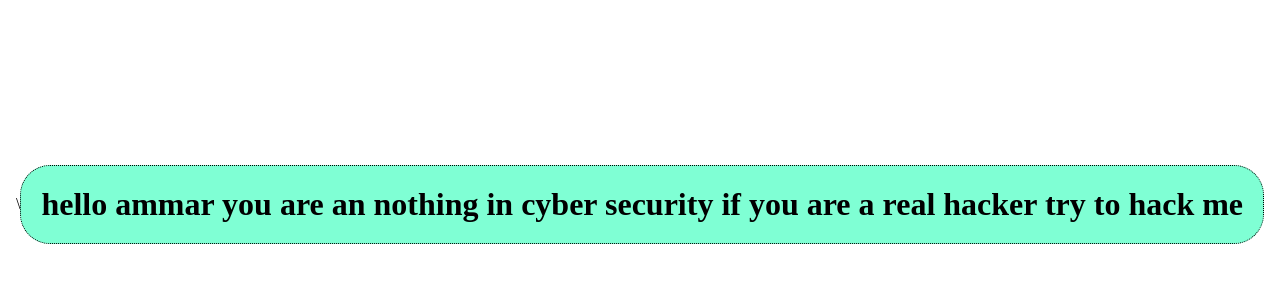
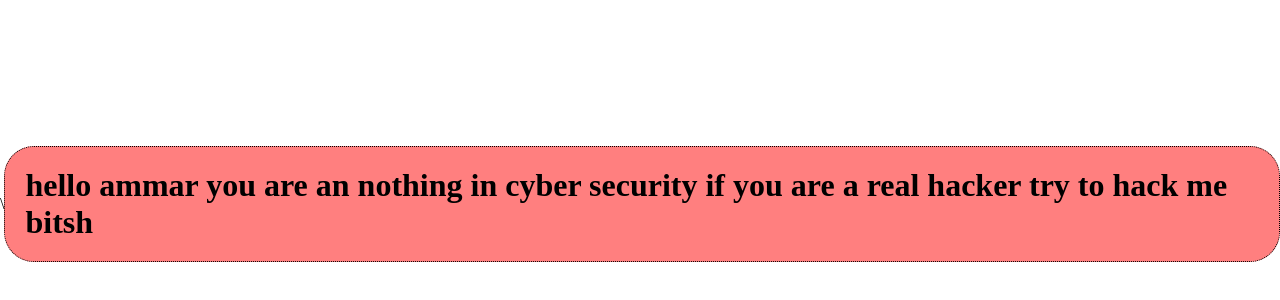
Before and after one commit to netrojo/git-test, a plain HTML site: page index.html in a window 1280 px wide. Shown: the part 196-496 px from the top of the page. Drawn offline with Linux system fonts and the light colour scheme.

Commit message:
test for branchs

```diff
--- a/index.html
+++ b/index.html
@@ -7,6 +7,6 @@
     <title>Document</title>
 </head>
 <body>
-    <h1>hello ammar you are an nothing in cyber security if you are a real hacker try to hack me</h1>
+    <h1>hello ammar you are an nothing in cyber security if you are a real hacker try to hack me bitsh</h1>
 </body>
 </html>
--- a/style.css
+++ b/style.css
@@ -11,7 +11,7 @@ body{
 }
 h1{
     color: black;
-    background-color: aquamarine;
+    background-color: rgb(255, 127, 127);
     padding: 20px;
     border-radius: 30px;
     border: 1px dotted black;
```
